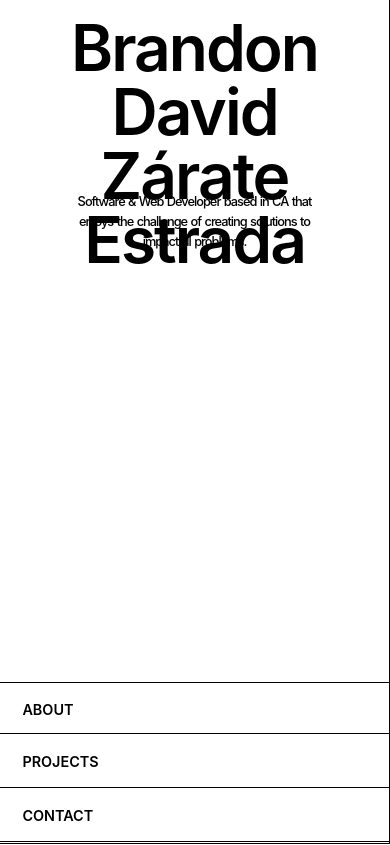
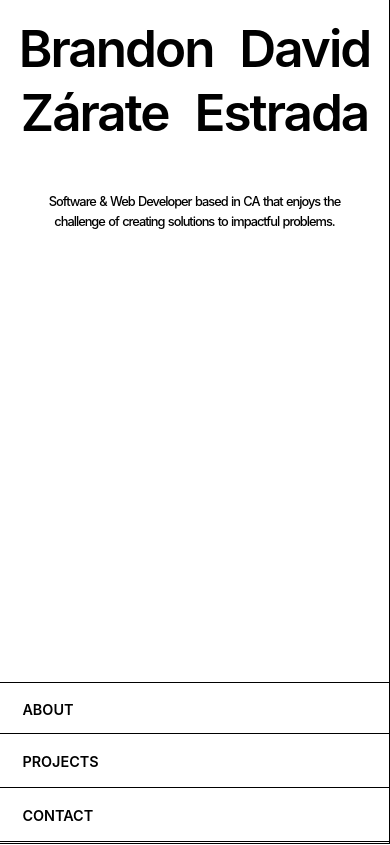
Before and after one commit to zbrandon98/portfolio_2, a Next.js app: page / in a window 390 px wide. Shown: the top 845 px of the page. Built offline with nearby package versions, Linux system fonts and the light colour scheme.

Commit message:
fixed subheading with media queries

```diff
--- a/app/components/navigation/NavBar.module.css
+++ b/app/components/navigation/NavBar.module.css
@@ -323,7 +323,6 @@
     }
 
     .subheading {
-        padding-left: 1.6rem;
         text-align: center;
         padding-left: 4.5rem;
         padding-right: 4.5rem;
@@ -356,3 +355,20 @@
         font-size: 4rem;
     }
 }
+@media (max-width: 430px) {
+    .name {
+        font-size: 3.2rem;
+    }
+
+    .subheading {
+        padding-left: 3.5rem;
+        padding-right: 3.5rem;
+    }
+}
+@media (max-width: 400px) {
+
+    .subheading {
+        padding-left: 2rem;
+        padding-right: 2rem;
+    }
+}
```
